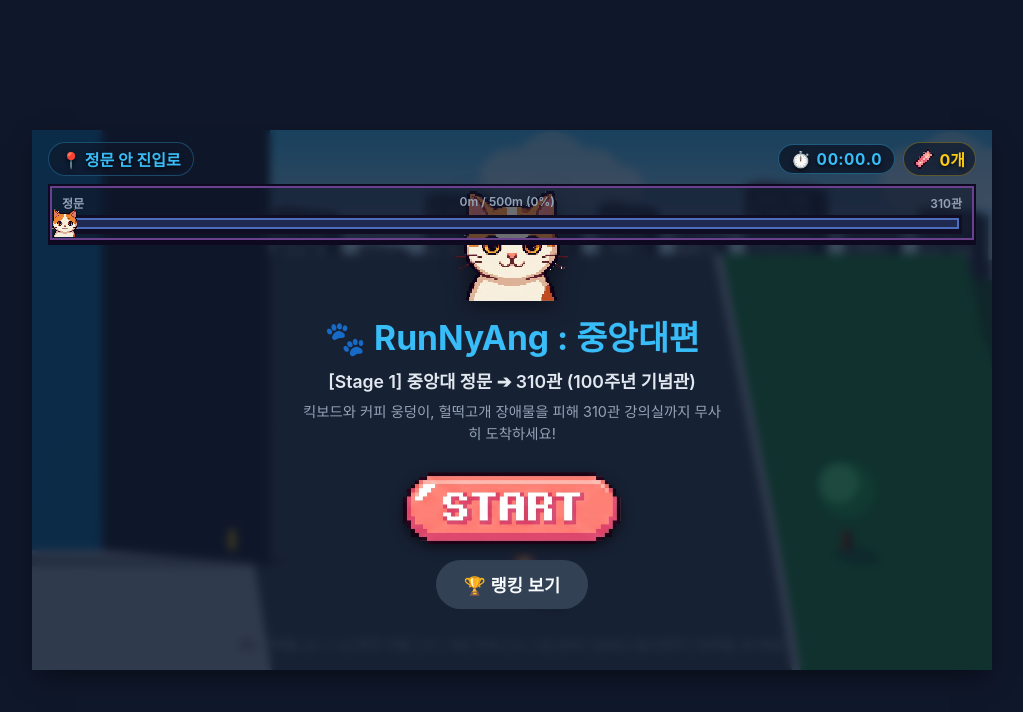
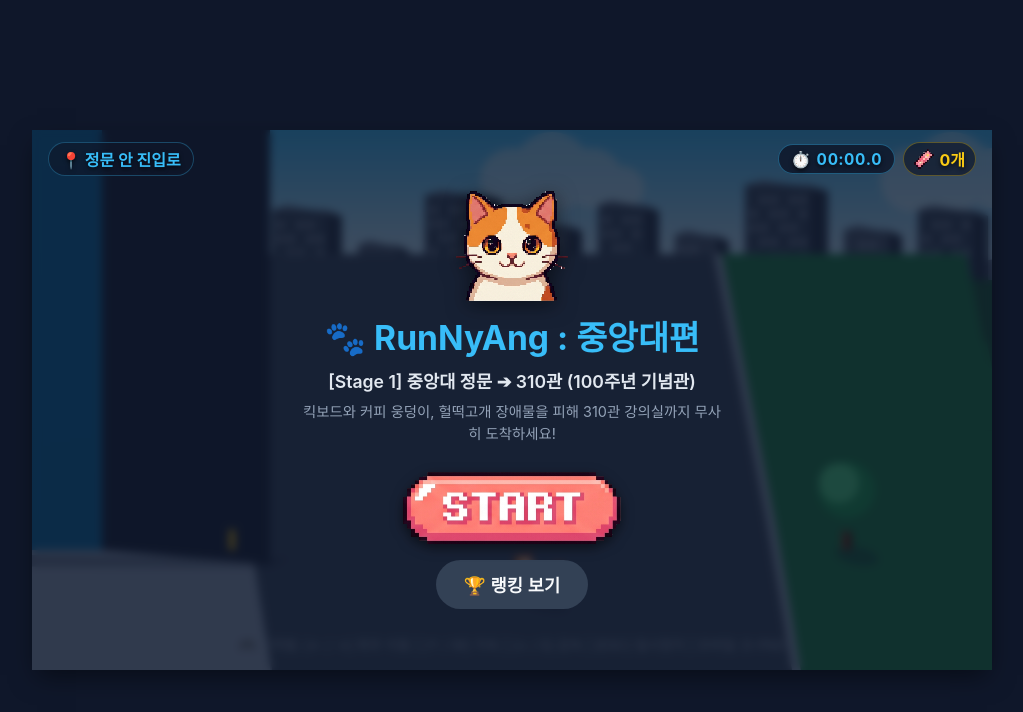
Before and after one commit to fresh-woo/RunNyAng, a React (Vite) app: page / in a window 1280 px wide. Shown: the top 712 px of the page, without its empty margins (128-1151 px from the left). Built offline with nearby package versions, Linux system fonts and the light colour scheme; no server answers.

Commit message:
fix: 게임 시작 진행 바 표시 해제

```diff
--- a/src/widgets/hud/ui/HUD.tsx
+++ b/src/widgets/hud/ui/HUD.tsx
@@ -49,7 +49,7 @@ export const HUD: React.FC<HUDProps> = ({ scoreData, gameState, onTogglePause })
         </div>
       </div>
 
-      {gameState !== 'CLEAR' && (
+      {(gameState === 'PLAYING' || isPaused) && (
       <div className="hud-progress-container">
         <div className="hud-progress-labels">
           <span>정문</span>
```
